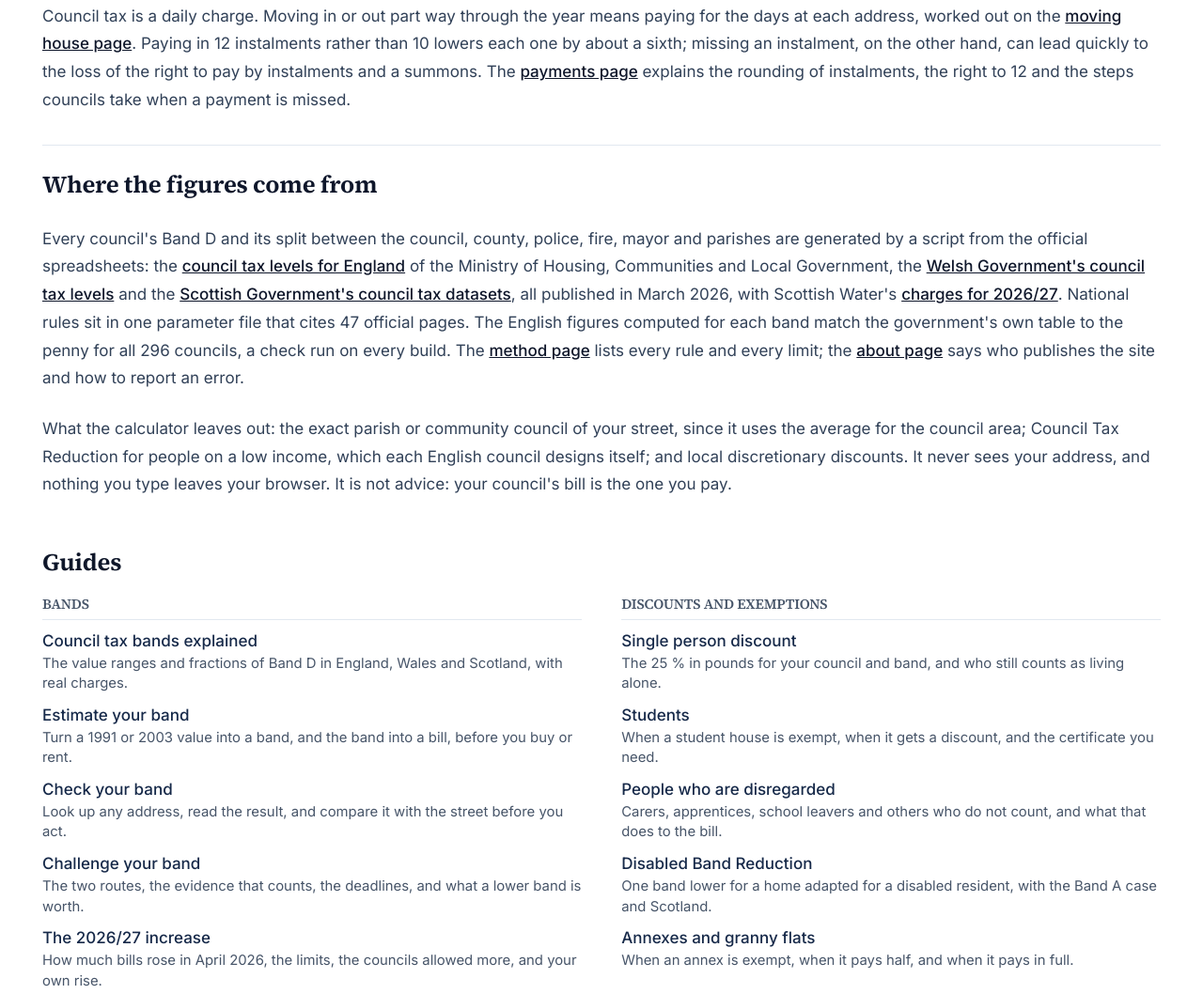
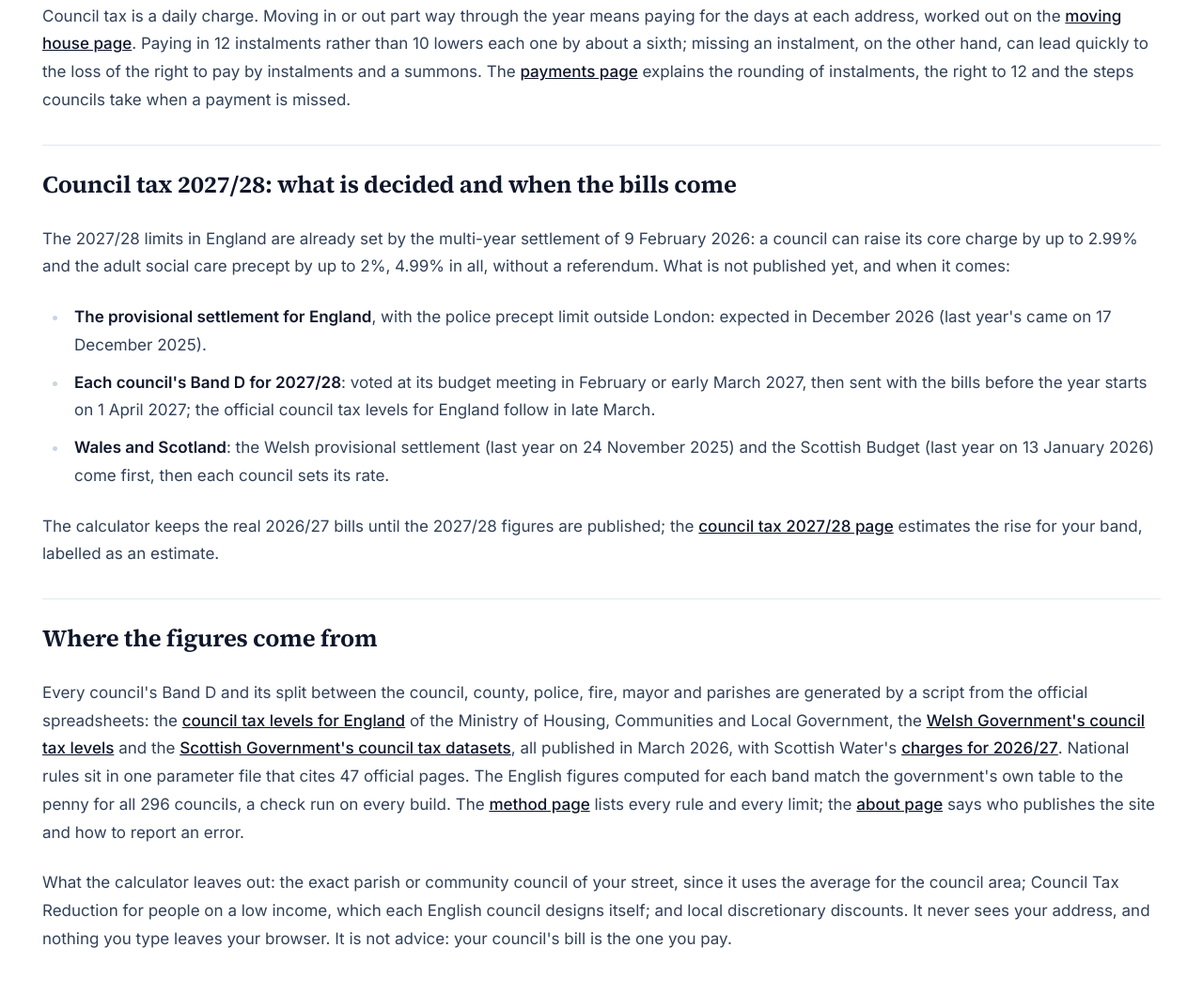
Before and after one commit to Mottalib-10M/mycounciltaxbill.co.uk, an Astro site: page /en in a window 1280 px wide. Shown: the part 4399-5457 px from the top of the page at 94% size. Built offline with nearby package versions, Linux system fonts and the light colour scheme; Astro itself is replaced by a stand-in of ours.

Commit message:
2027 partout : accueil, bloc « Council tax 2027/28 » (plafonds de hausse 2027-28 déjà fixés par le règlement pluriannuel, règlement provisoire en décembre 2026, Band D de chaque conseil voté en février-mars 2027, Pays de Galles et Écosse) et FAQ
Co-Authored-By: Claude Opus 5.5 <noreply@anthropic.com>

```diff
--- a/src/components/HomePage.astro
+++ b/src/components/HomePage.astro
@@ -36,6 +36,7 @@ const faqs = [
   { q: 'Which council has the lowest council tax in England?', a: `${cheap.name}, at ${m2(cheap.bandD)} at Band D for ${P.taxYear}, including the Greater London Authority precept. The highest is ${dear.name}, at ${m2(dear.bandD)}. Bands make a bigger difference than councils: a Band H home always pays three times a Band A home in the same council in England.` },
   { q: 'Is this council tax calculator the same as my council\'s bill?', a: 'It uses the same Band D figures, band ratios and national rules, so for most homes it matches the bill to within a few pounds. Differences come from your exact parish or community council, which we average over the council area, from local discounts and premium rates, and from Council Tax Reduction for a low income, which the calculator does not include.' },
   { q: 'Why does a Scottish council tax bill include water?', a: `Scottish councils collect Scottish Water's water and waste water charges with council tax. They are the same in every council area and follow their own band ratios; for ${P.taxYear} they add ${m2(P.scottishWater.water[3] + P.scottishWater.sewerage[3])} to a Band D bill. The single person discount applies to them too, which the calculator includes.` },
+  { q: 'When will council tax for 2027/28 be published?', a: `Each council votes its 2027/28 charge at its budget meeting in February or early March 2027 and sends the bill before ${h.date(P.next.start)}. In England the rise limits are already set at 4.99% for councils with social care duties, and the provisional settlement is expected in December 2026. Wales and Scotland publish their settlements first, then councils set their rates. This calculator keeps the 2026/27 bills until then.` },
   { q: 'Does council tax depend on income?', a: 'Not directly. The bill depends on the band of the home and on who lives there. Households on a low income can apply to their council for Council Tax Reduction, a local scheme in England and national schemes in Wales and Scotland, which reduces what remains after every other discount. Pensioners on Pension Credit can often have the whole bill covered.' },
 ];
 const jsonLd = [webApplicationSchema({ name: 'Council tax calculator 2026/27', description: 'The real 2026/27 council tax bill for 350 councils, with discounts and premiums.', path: route('home', lang), lang }), websiteSchema(lang), organizationSchema(lang), faqSchema(faqs, lang)];
@@ -114,6 +115,15 @@ const regions = PAGES.filter((p) => p.group === 'regions'), councils = PAGES.fil
     <h2>Moving, paying and arrears</h2>
     <p>Council tax is a daily charge. Moving in or out part way through the year means paying for the days at each address, worked out on the <Fragment set:html={h.a('council-tax-moving-house', 'moving house page')} />. Paying in 12 instalments rather than 10 lowers each one by about a sixth; missing an instalment, on the other hand, can lead quickly to the loss of the right to pay by instalments and a summons. The <Fragment set:html={h.a('council-tax-monthly-payments', 'payments page')} /> explains the rounding of instalments, the right to 12 and the steps councils take when a payment is missed.</p>
 
+    <h2>Council tax 2027/28: what is decided and when the bills come</h2>
+    <p>The 2027/28 limits in England are already set by the multi-year settlement of {h.date(P.next.englandFinal)}: a council can raise its core charge by up to 2.99% and the adult social care precept by up to 2%, 4.99% in all, without a referendum. What is not published yet, and when it comes:</p>
+    <ul>
+      <li><strong>The provisional settlement for England</strong>, with the police precept limit outside London: expected in December 2026 (last year's came on {h.date(P.next.englandProvisionalPrev)}).</li>
+      <li><strong>Each council's Band D for 2027/28</strong>: voted at its budget meeting in February or early March 2027, then sent with the bills before the year starts on {h.date(P.next.start)}; the official council tax levels for England follow in late March.</li>
+      <li><strong>Wales and Scotland</strong>: the Welsh provisional settlement (last year on {h.date(P.next.walesProvisionalPrev)}) and the Scottish Budget (last year on {h.date(P.next.scotBudgetPrev)}) come first, then each council sets its rate.</li>
+    </ul>
+    <p>The calculator keeps the real 2026/27 bills until the 2027/28 figures are published; the <Fragment set:html={h.a('council-tax-2027-28', 'council tax 2027/28 page')} /> estimates the rise for your band, labelled as an estimate.</p>
+
     <h2>Where the figures come from</h2>
     <p>Every council's Band D and its split between the council, county, police, fire, mayor and parishes are generated by a script from the official spreadsheets: the <Fragment set:html={h.src('mhclg_levels', 'council tax levels for England')} /> of the Ministry of Housing, Communities and Local Government, the <Fragment set:html={h.src('wales_levels', 'Welsh Government\'s council tax levels')} /> and the <Fragment set:html={h.src('scot_datasets', 'Scottish Government\'s council tax datasets')} />, all published in March 2026, with Scottish Water's <Fragment set:html={h.src('scot_water', 'charges for 2026/27')} />. National rules sit in one parameter file that cites {nSrc} official pages. The English figures computed for each band match the government's own table to the penny for all {eng.length} councils, a check run on every build. The <a href={route('method', lang)}>method page</a> lists every rule and every limit; the <a href={route('about', lang)}>about page</a> says who publishes the site and how to report an error.</p>
     <p>What the calculator leaves out: the exact parish or community council of your street, since it uses the average for the council area; Council Tax Reduction for people on a low income, which each English council designs itself; and local discretionary discounts. It never sees your address, and nothing you type leaves your browser. It is not advice: your council's bill is the one you pay.</p>
```
